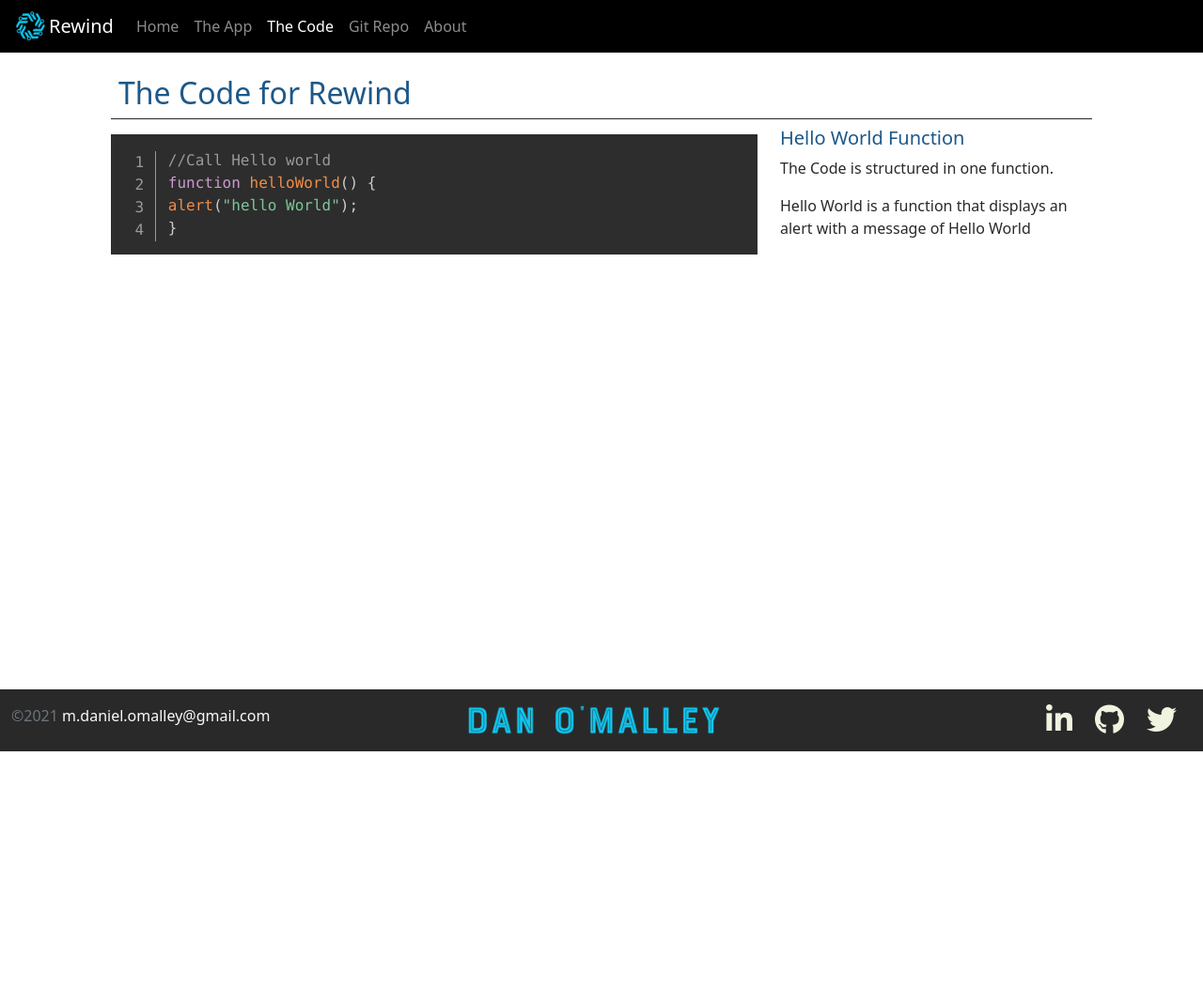
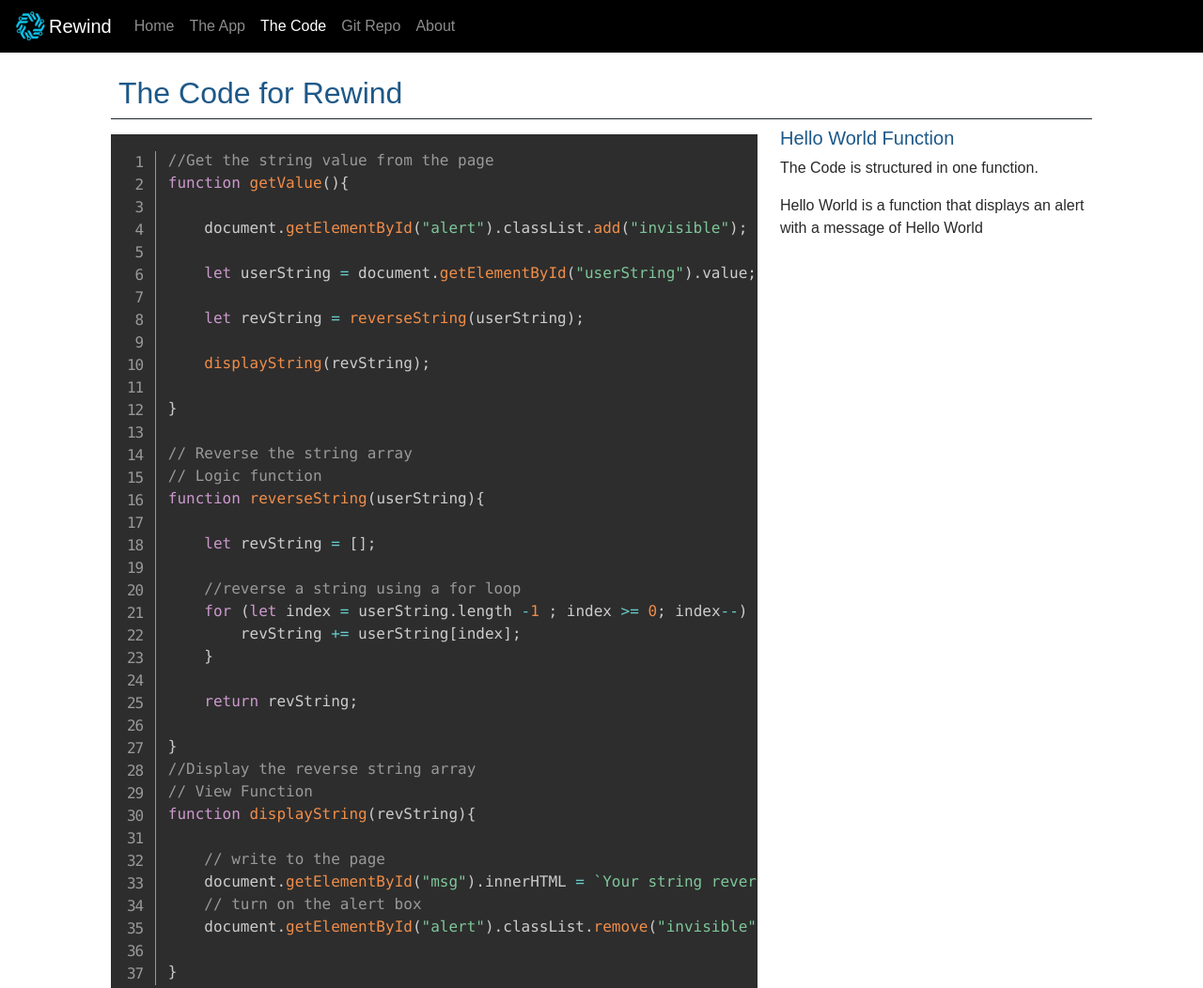
Before and after one commit to mdanielomalley/Rewind, a plain HTML site: page code.html in a window 1280 px wide. Shown: the top 1052 px of the page at 94% size. Before the commit the page ends 800 px from the top, so only its background shows below. Drawn offline with nearby package versions, Linux system fonts and the light colour scheme; a web font is replaced by a local one.

Commit message:
Rev Finished
Completed Js Project Rev

```diff
--- a/code.html
+++ b/code.html
@@ -19,6 +19,8 @@
 
     <script src="https://kit.fontawesome.com/5db21ba9c6.js" crossorigin="anonymous"></script>
 
+    <link rel="stylesheet" href="https://use.typekit.net/kfb6fun.css">
+
     <!-- <link rel="apple-touch-icon" type="image/png" sizes="180x180" href="/img/apple-touch-icon.png"> -->
     <!-- <link rel="icon" type="image/png" sizes="16x16" href="/favicon-16x16.png">
     <link rel="manifest" href="/site.webmanifest"> -->
@@ -30,7 +32,7 @@
 <nav class="navbar navbar-expand-md navbar-dark fixed-top bg-black">
     <div class="container-fluid">
         <img src="/img/LogoIconIsolateNoBackground.png" class="align-content-center justify-content-start" height="40">
-        <a class="navbar-brand" href="#" class="aligh-content-center justify-content-end">
+        <a class="navbar-brand logoFont" href="#" class="aligh-content-center justify-content-end">
             Rewind
         </a>
         <button class="navbar-toggler" type="button" data-bs-toggle="collapse" data-bs-target="#navbarCollapse"
@@ -40,19 +42,19 @@
         <div class="collapse navbar-collapse" id="navbarCollapse">
             <ul class="navbar-nav me-auto mb-2 mb-md-0">
                 <li class="nav-item">
-                    <a class="nav-link"  href="index.html">Home</a>
+                    <a class="nav-link logoFontAlt"  href="index.html">Home</a>
                 </li>
                 <li class="nav-item">
-                    <a class="nav-link" href="app.html">The App</a>
+                    <a class="nav-link logoFontAlt" href="app.html">The App</a>
                 </li>
                 <li class="nav-item">
-                    <a class="nav-link active" aria-current="page" href="code.html">The Code</a>
+                    <a class="nav-link active logoFontAlt" aria-current="page" href="code.html">The Code</a>
                 </li>
                 <li class="nav-item">
-                    <a class="nav-link" target="_blank" href="#">Git Repo</a>
+                    <a class="nav-link logoFontAlt" target="_blank" href="#">Git Repo</a>
                 </li>
                 <li class="nav-item">
-                    <a class="nav-link" target="_blank" href="#">About</a>
+                    <a class="nav-link logoFontAlt" target="_blank" href="#">About</a>
                 </li>
             </ul>
             <!-- <img src="img/LogoIconIsolateNoBackground.png" alt="Dan O'Malley Logo Icon" height="36"> -->
@@ -62,22 +64,55 @@
 <!-- ================Main Section=============== -->
 <main class="flex-shrink-0">
     <div class="container py-4 px-5 mt-5 mb-2">
-        <h2 class="border-1 border-bottom border-dark p-2">The Code for Rewind</h2>
+        <h2 class="border-1 border-bottom border-dark p-2 logoFont">The Code for Rewind</h2>
         <div class="row row-cols-1 row-cols-lg-2">
             <div class="col-lg-8">
                 <pre class="line-numbers">
                     <code class="language-javascript">
-                        //Call Hello world
-                        function helloWorld() {
-                        alert("hello World");
+                        //Get the string value from the page
+                        function getValue(){
+
+                            document.getElementById("alert").classList.add("invisible");
+
+                            let userString = document.getElementById("userString").value;
+
+                            let revString = reverseString(userString);
+
+                            displayString(revString);
+
+                        }
+
+                        // Reverse the string array
+                        // Logic function
+                        function reverseString(userString){
+
+                            let revString = [];
+
+                            //reverse a string using a for loop
+                            for (let index = userString.length -1 ; index >= 0; index--) {
+                                revString += userString[index];
+                            }
+
+                            return revString;
+
+                        }
+                        //Display the reverse string array
+                        // View Function
+                        function displayString(revString){
+
+                            // write to the page
+                            document.getElementById("msg").innerHTML = `Your string reversed is: ${revString}`;
+                            // turn on the alert box
+                            document.getElementById("alert").classList.remove("invisible");
+
                         }
                     </code>
                 </pre>
             </div>
             <div class="col-lg-4">
-                <h5>Hello World Function</h5>
-                <p>The Code is structured in one function.</p>
-                <p>Hello World is a function that displays an alert with a message of Hello World</p>
+                <h5 class="logoFont">Hello World Function</h5>
+                <p class="logoFontAlt">The Code is structured in one function.</p>
+                <p class="logoFontAlt">Hello World is a function that displays an alert with a message of Hello World</p>
             </div>
         </div>
     </div>
--- a/css/site.css
+++ b/css/site.css
@@ -71,3 +71,22 @@ white-space: pre-wrap;
 word-break: break-all;
 word-wrap: break-word;
 }
+
+.logoFont {
+
+    font-family: hydrophilia-iced,sans-serif;
+    font-weight: 400;
+    font-style: normal;
+}
+
+.logoFontAlt{
+
+    font-family: hydrophilia-liquid,sans-serif;
+    font-weight: 400;
+    font-style: normal;
+
+}
+
+#msg {
+    word-wrap: break-word;
+    }
```
Also changed, not shown: app.html (+15 -10 lines), index.html (+13 -10 lines), js/site.js (+11 -6 lines).
